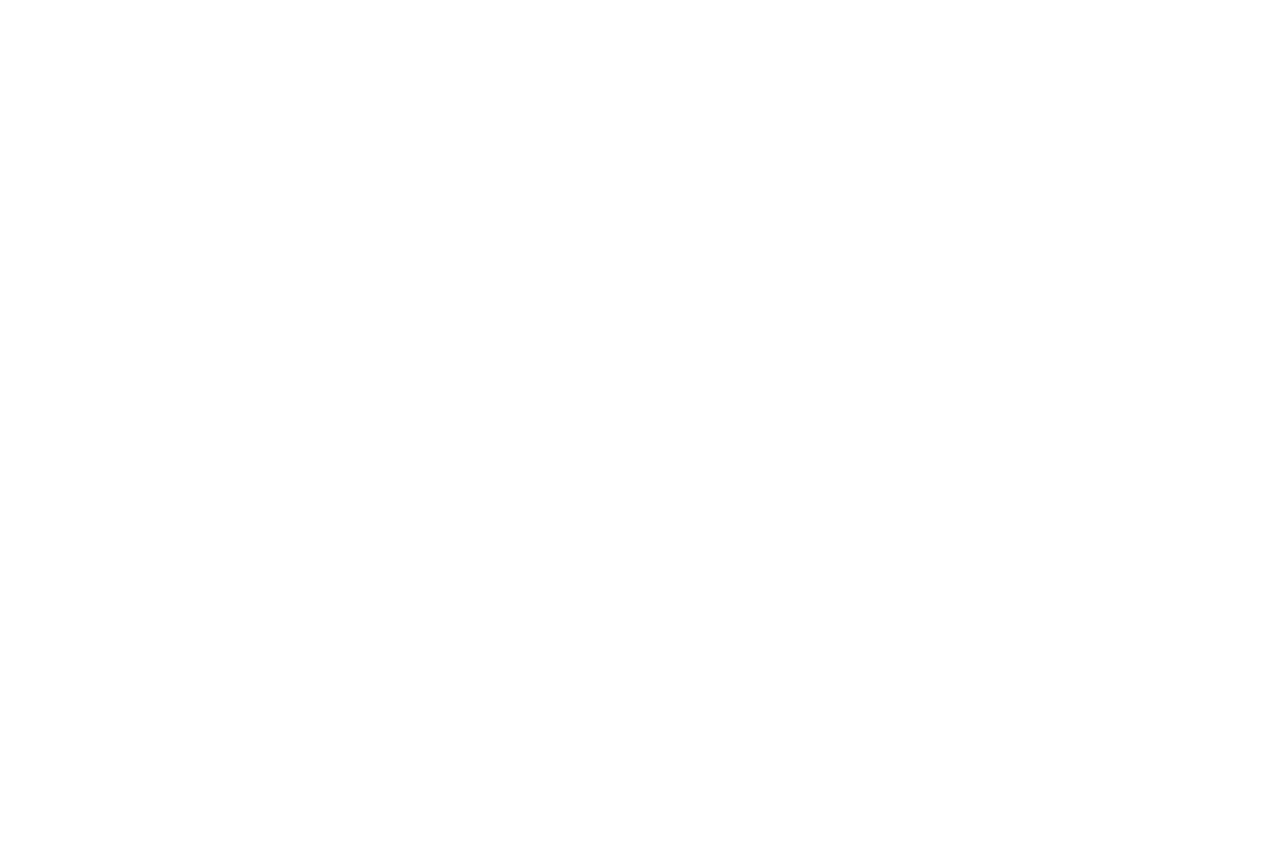
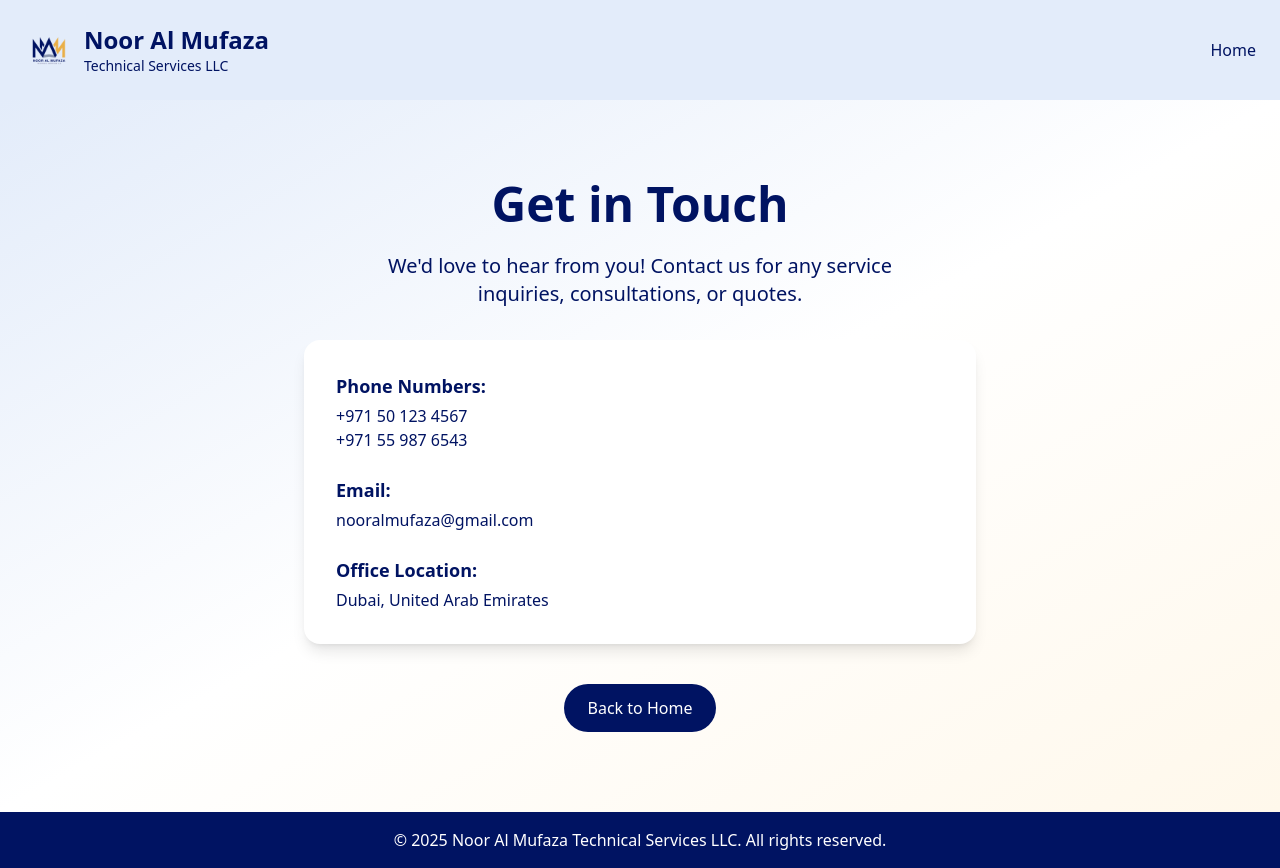
Before and after one commit to rohansamuel123/noor_al_mufaza, a React (Create React App) app: page /contact-details in a window 1280 px wide. Before the commit this address had no page. Before the commit the page ends 800 px from the top, so only its background shows below. Built offline with nearby package versions, Linux system fonts and the light colour scheme.

Commit message:
get in touch page done

```diff
--- a/package.json
+++ b/package.json
@@ -15,6 +15,8 @@
     "web-vitals": "^2.1.4"
   },
   "scripts": {
+    "predeploy": "npm run build",
+    "deploy": "gh-pages -d build",
     "start": "react-scripts start",
     "build": "react-scripts build",
     "test": "react-scripts test",
--- a/public/index.html
+++ b/public/index.html
@@ -9,7 +9,7 @@
       name="description"
       content="Web site created using create-react-app"
     />
-    <link rel="apple-touch-icon" href="%PUBLIC_URL%/logo192.png" />
+    <link rel="apple-touch-icon" href="%PUBLIC_URL%/logo.png" />
     <!--
       manifest.json provides metadata used when your web app is installed on a
       user's mobile device or desktop. See https://developers.google.com/web/fundamentals/web-app-manifest/
--- a/src/App.js
+++ b/src/App.js
@@ -1,6 +1,7 @@
 import { React } from "react";
 import { BrowserRouter, Routes, Route } from 'react-router-dom';
 import Home from "./components/Home";
+import ContactDetails from "./components/ContactDetails";
 import "./App.css";
 
 function App() {
@@ -8,6 +9,7 @@ function App() {
     <BrowserRouter >
       <Routes>
         <Route path="/" element={<Home />} />
+        <Route path="/contact-details" element={<ContactDetails />} />
       </Routes>
     </BrowserRouter>
   );
--- /dev/null
+++ b/src/components/ContactDetails.js
@@ -0,0 +1,69 @@
+import { Link } from "react-router-dom";
+import { motion } from "framer-motion";
+
+export default function ContactDetails() {
+  return (
+    <div className="min-h-screen flex flex-col bg-white text-[#001362] font-sans scroll-smooth">
+
+      {/* Header */}
+      <header className="flex items-center justify-between p-6 shadow-md bg-[#e3ecfa]">
+        <div className="flex items-center space-x-3">
+          <img src="/logo.png" alt="Noor A Mufaza Logo" className="h-12 w-12 object-contain" />
+          <div>
+            <h1 className="text-2xl font-bold">Noor Al Mufaza</h1>
+            <p className="text-sm text-[#001362]">Technical Services LLC</p>
+          </div>
+        </div>
+        <nav className="hidden md:flex space-x-6">
+          <Link to="/" className="hover:text-[#eaaf47] transition">Home</Link>
+        </nav>
+      </header>
+
+      {/* Main Contact Section */}
+      <motion.section
+        initial={{ opacity: 0, y: 30 }}
+        animate={{ opacity: 1, y: 0 }}
+        transition={{ duration: 0.8 }}
+        className="flex-grow flex flex-col items-center justify-center text-center py-20 px-6 bg-gradient-to-br from-[#e3ecfa] via-white to-[#fff8eb]"
+      >
+        <h2 className="text-4xl md:text-5xl font-bold mb-6">Get in Touch</h2>
+        <p className="text-lg md:text-xl max-w-xl mb-8">
+          We'd love to hear from you! Contact us for any service inquiries, consultations, or quotes.
+        </p>
+
+        <div className="w-full max-w-2xl bg-white p-8 rounded-2xl shadow-lg grid gap-6 text-left text-[#001362]">
+          <div>
+            <h4 className="text-lg font-semibold mb-1">Phone Numbers:</h4>
+            <p className="hover:text-[#eaaf47] transition">
+              <a href="tel:+971501234567">+971 50 123 4567</a>
+            </p>
+            <p className="hover:text-[#eaaf47] transition">
+              <a href="tel:+971559876543">+971 55 987 6543</a>
+            </p>
+          </div>
+          <div>
+            <h4 className="text-lg font-semibold mb-1">Email:</h4>
+            <p className="hover:text-[#eaaf47] transition">
+              <a href="mailto:nooralmufaza@gmail.com">nooralmufaza@gmail.com</a>
+            </p>
+          </div>
+          <div>
+            <h4 className="text-lg font-semibold mb-1">Office Location:</h4>
+            <p>Dubai, United Arab Emirates</p>
+          </div>
+        </div>
+
+        <Link to="/" className="mt-10">
+          <button className="bg-[#001362] text-white px-6 py-3 rounded-full hover:bg-blue-800 transition duration-300">
+            Back to Home
+          </button>
+        </Link>
+      </motion.section>
+
+      {/* Footer */}
+      <footer className="bg-[#001362] text-white text-center p-4 mt-auto">
+        <p>&copy; {new Date().getFullYear()} Noor Al Mufaza Technical Services LLC. All rights reserved.</p>
+      </footer>
+    </div>
+  );
+}
--- a/src/components/Home.js
+++ b/src/components/Home.js
@@ -1,37 +1,25 @@
 import { motion } from "framer-motion";
-import "../App.css"; // Ensure Tailwind CSS is imported
+import { useState } from "react"; // NEW
+import "../App.css";
+import { Link } from "react-router-dom";
 
 export default function Home() {
+  const [isMenuOpen, setIsMenuOpen] = useState(false); // NEW
+
   const services = [
-    {
-      title: "Fit-out",
-      image: "/images/fitout.jpg"
-    },
-    {
-      title: "MEP",
-      image: "/images/mep.jpg"
-    },
-    {
-      title: "Glass and Aluminium Installation",
-      image: "/images/glass-aluminium.jpg"
-    },
-    {
-      title: "Painting",
-      image: "/images/painting.jpg"
-    },
-    {
-      title: "Floor and Wall Tiling",
-      image: "/images/tiling.jpg"
-    },
-    {
-      title: "Carpentry and Wood Works",
-      image: "/images/carpentry.jpg"
-    }
+    { title: "Fit-out", image: "/images/fitout.jpg" },
+    { title: "MEP", image: "/images/mep.jpg" },
+    { title: "Glass and Aluminium Installation", image: "/images/glass-aluminium.jpg" },
+    { title: "Painting", image: "/images/painting.jpg" },
+    { title: "Floor and Wall Tiling", image: "/images/tiling.jpg" },
+    { title: "Carpentry and Wood Works", image: "/images/carpentry.jpg" }
   ];
 
   return (
-    <div className="min-h-screen bg-white text-[#001362] font-sans scroll-smooth">
-      <header className="flex items-center justify-between p-6 shadow-md bg-[#e3ecfa]">
+    <div className="min-h-screen flex flex-col bg-white text-[#001362] font-sans scroll-smooth">
+
+      {/* Header */}
+      <header className="flex items-center justify-between p-6 shadow-md bg-[#e3ecfa] relative">
         <div className="flex items-center space-x-3">
           <img src="/logo.png" alt="Noor A Mufaza Logo" className="h-12 w-12 object-contain" />
           <div>
@@ -39,11 +27,38 @@ export default function Home() {
             <p className="text-sm text-[#001362]">Technical Services LLC</p>
           </div>
         </div>
+
+        {/* Desktop Nav */}
         <nav className="space-x-6 hidden md:flex">
           <a href="#services" className="hover:text-[#eaaf47] transition">Services</a>
           <a href="#about" className="hover:text-[#eaaf47] transition">About</a>
           <a href="#contact" className="hover:text-[#eaaf47] transition">Contact</a>
         </nav>
+
+        {/* Hamburger Menu */}
+        <button className="md:hidden focus:outline-none" onClick={() => setIsMenuOpen(!isMenuOpen)}>
+          <svg className="w-8 h-8 text-[#001362]" fill="none" stroke="currentColor" strokeWidth="2" viewBox="0 0 24 24">
+            {isMenuOpen ? (
+              <path strokeLinecap="round" strokeLinejoin="round" d="M6 18L18 6M6 6l12 12" /> // X icon
+            ) : (
+              <path strokeLinecap="round" strokeLinejoin="round" d="M4 6h16M4 12h16M4 18h16" /> // Hamburger
+            )}
+          </svg>
+        </button>
+
+        {/* Mobile Dropdown */}
+        {isMenuOpen && (
+          <motion.div
+            initial={{ opacity: 0, y: -20 }}
+            animate={{ opacity: 1, y: 0 }}
+            transition={{ duration: 0.3 }}
+            className="absolute top-full right-6 mt-2 w-40 bg-white rounded-lg shadow-lg flex flex-col items-start p-4 space-y-2 z-50"
+          >
+            <a href="#services" className="w-full text-left hover:text-[#eaaf47] transition" onClick={() => setIsMenuOpen(false)}>Services</a>
+            <a href="#about" className="w-full text-left hover:text-[#eaaf47] transition" onClick={() => setIsMenuOpen(false)}>About</a>
+            <a href="#contact" className="w-full text-left hover:text-[#eaaf47] transition" onClick={() => setIsMenuOpen(false)}>Contact</a>
+          </motion.div>
+        )}
       </header>
 
       <motion.section
@@ -88,9 +103,11 @@ export default function Home() {
       <section id="contact" className="py-20 px-6 bg-[#fff4db] text-center">
         <h3 className="text-3xl font-semibold text-[#001362] mb-6">Contact Us</h3>
         <p className="mb-4 text-[#001362]">We’d love to hear from you. Reach out for a free consultation or service quote.</p>
-        <button className="bg-[#001362] text-white px-6 py-3 rounded-full hover:bg-blue-800 transition duration-300">
-          Get in Touch
-        </button>
+        <Link to="/contact-details">
+          <button className="bg-[#001362] text-white px-6 py-3 rounded-full hover:bg-blue-800 transition duration-300">
+            Get in Touch
+          </button>
+        </Link>
       </section>
 
       <footer className="bg-[#001362] text-white text-center p-4">
```
